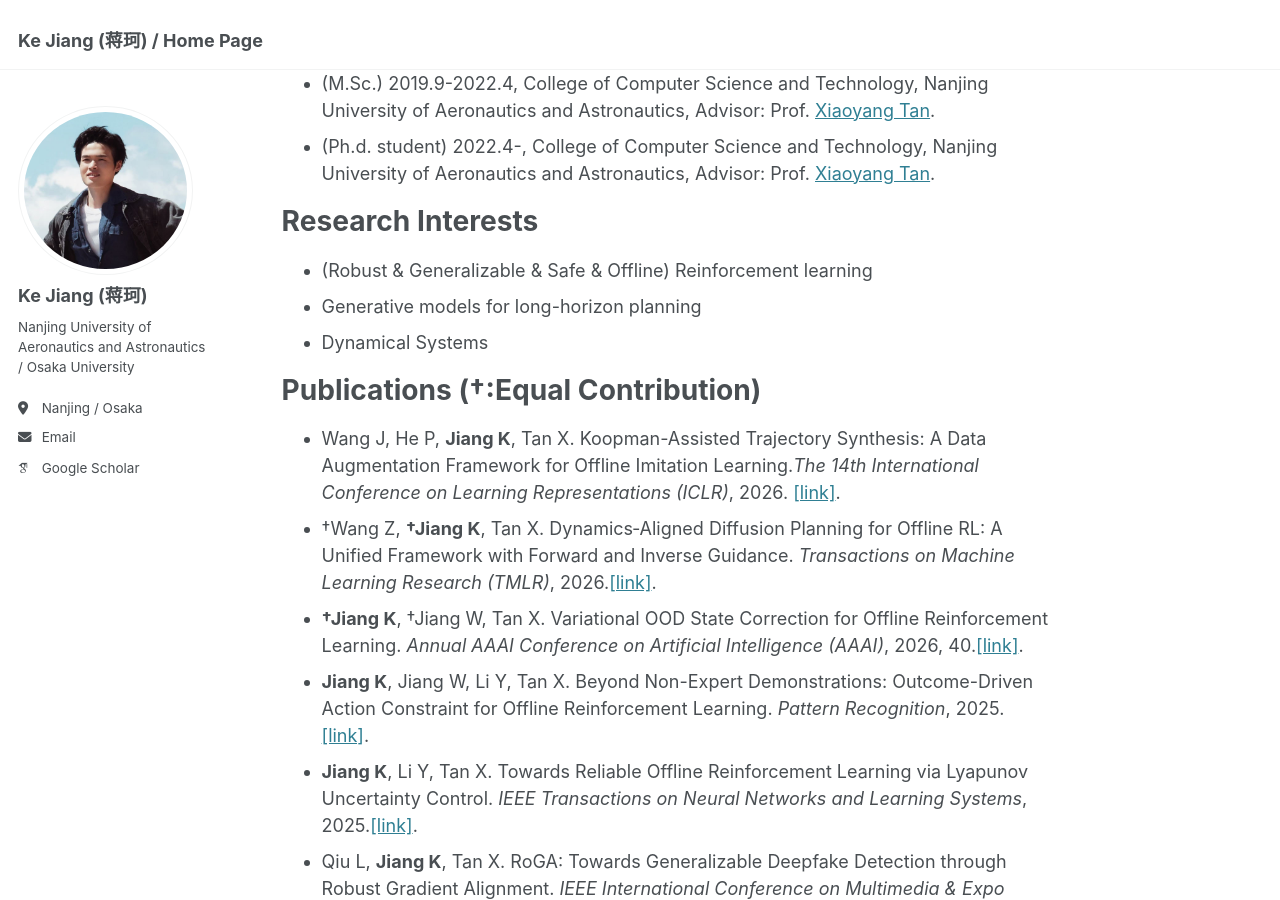
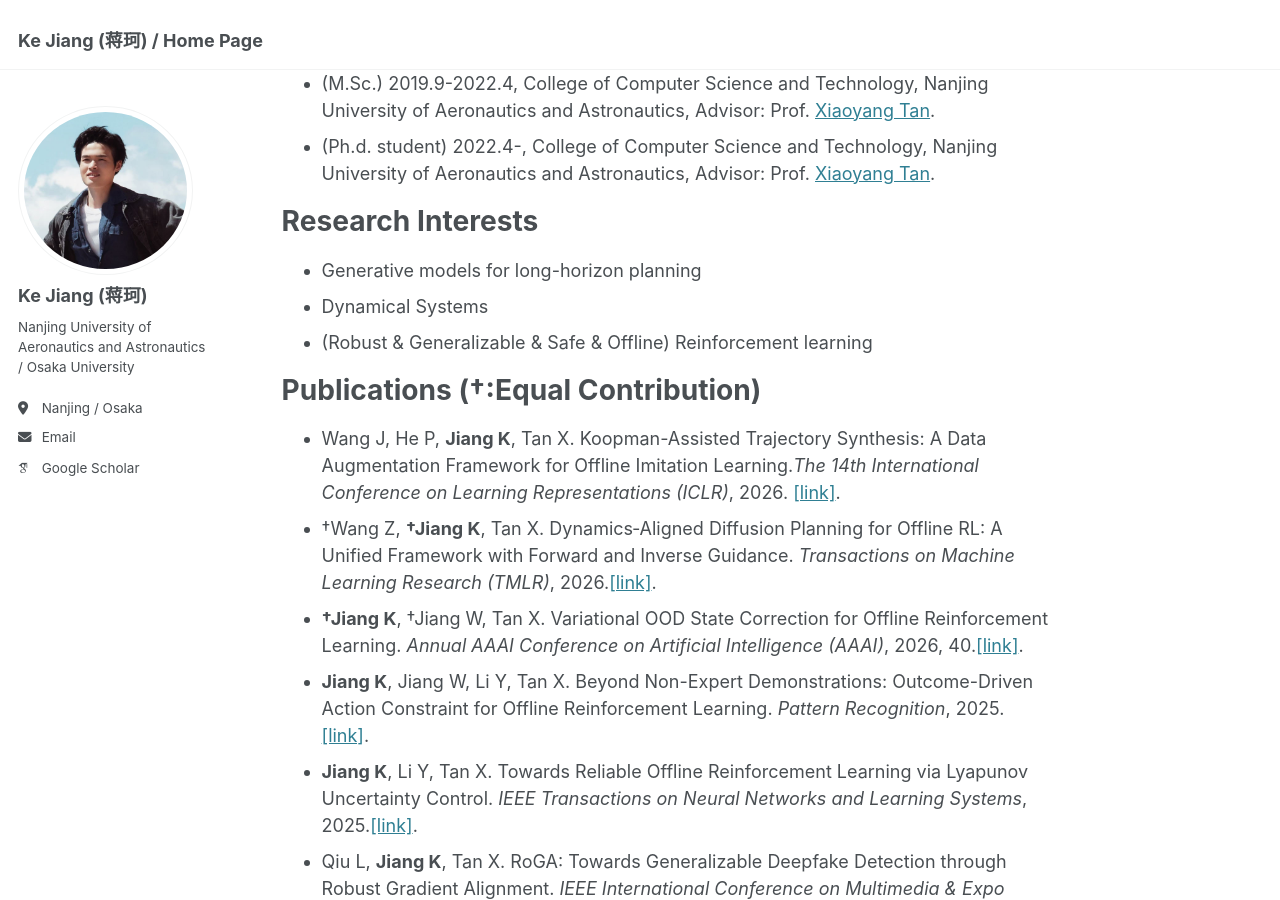
Before and after one commit to Jack10843/Jack10843.github.io, a Jekyll site: the page built from _pages/about.md, in a window 1280 px wide and 900 px high, scrolled down 614 px. Built offline with Jekyll 4.4.1, drawn with Linux system fonts in a browser that asks for light colours; some web fonts are replaced.

```diff
--- a/_pages/about.md
+++ b/_pages/about.md
@@ -22,9 +22,9 @@ Education
 
 Research Interests
 ======
- - (Robust & Generalizable & Safe & Offline) Reinforcement learning
  - Generative models for long-horizon planning
  - Dynamical Systems
+ - (Robust & Generalizable & Safe & Offline) Reinforcement learning
 
 Publications (†:Equal Contribution)
 ======
```
